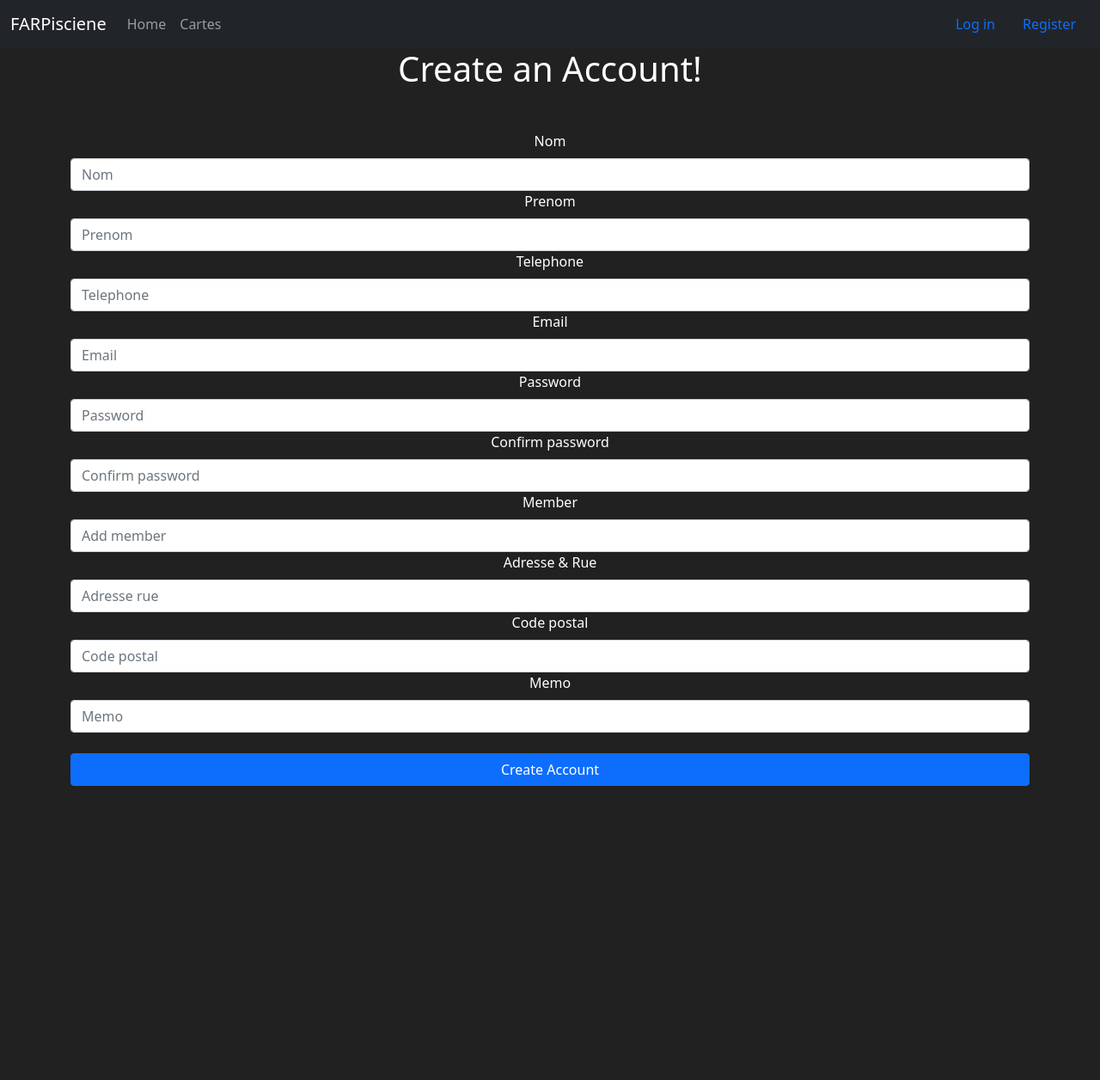
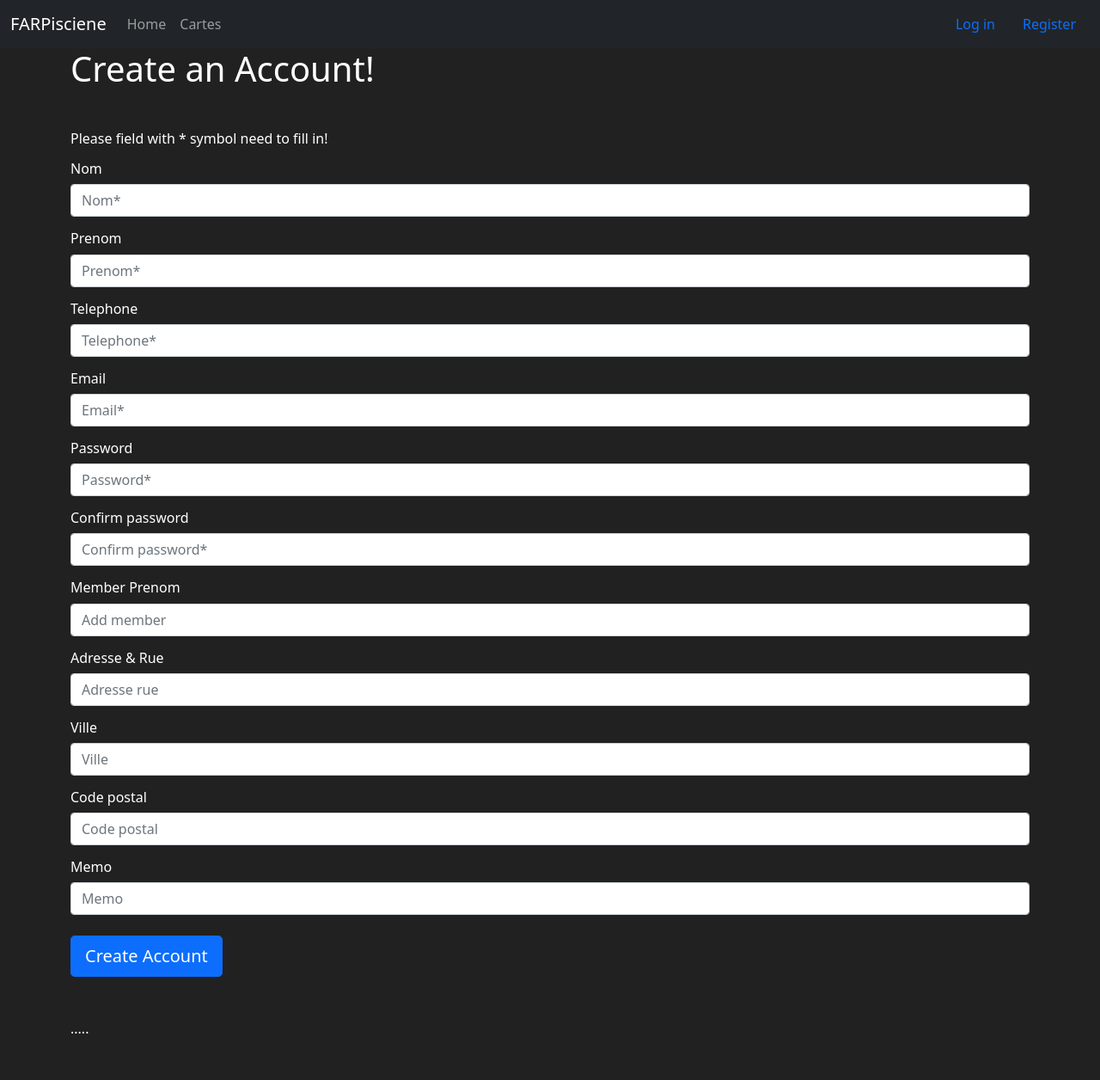
Before and after one commit to Sofiane-Bekkari/FARPiscine-project, a Flask app: page /register in a window 1280 px wide. Shown: the whole page at 86% size. Before the commit the page ends 914 px from the top, so only its background shows below. Run offline with Flask 2, Linux system fonts and the light colour scheme.

Commit message:
Added wtf-validations to form.py/Register Client + to db

```diff
--- a/far_app/Templates/register.html
+++ b/far_app/Templates/register.html
@@ -1,43 +1,53 @@
 {% extends 'layout.html' %} {% block title %} Register page {% endblock %} {%
 block body %}
-<body class="text-center">
+<body>
     <div class="container">
         <h1 class="mb-5">Create an Account!</h1>
-        <form action="POST" class="form-register" style="color: white">
+        <h6 class="mb-3">Please field with * symbol need to fill in!</h6>
+        <form method="POST" class="form-register" style="color: white">
+            <!--SECURITY-TAG-->
+            {{ form.hidden_tag() }}
             <!--NOM-->
-            {{ form.nom.label() }}
-            {{ form.nom(class="form-control mt-2", placeholder="Nom") }}
+            <h6>{{ form.nom.label() }}</h6>
+            {{ form.nom(class="form-control mt-2", placeholder="Nom*") }}
             <!--PRENOM-->
-            {{ form.prenom.label() }}
-            {{ form.prenom(class="form-control mt-2", placeholder="Prenom") }}
+            <h6 class="mt-3">{{ form.prenom.label() }}</h6>
+            {{ form.prenom(class="form-control mt-2", placeholder="Prenom*") }}
             <!--PHONE-->
-            {{ form.telephone.label() }}
-            {{ form.telephone(class="form-control mt-2", placeholder="Telephone") }}
+            <h6 class="mt-3">{{ form.telephone.label() }}</h6>
+            {{ form.telephone(class="form-control mt-2", placeholder="Telephone*") }}
             <!--EMAIL-->
-            {{ form.email.label() }}
-            {{ form.email(class="form-control mt-2", placeholder="Email") }}
+            <h6 class="mt-3">{{ form.email.label() }}</h6>
+            {{ form.email(class="form-control mt-2", placeholder="Email*") }}
             <!--PASSWORD-->
-            {{ form.password1.label() }}
-            {{ form.password1(class="form-control mt-2", placeholder="Password") }}
+            <h6 class="mt-3">{{ form.password1.label() }}</h6>
+            {{ form.password1(class="form-control mt-2", placeholder="Password*") }}
             <!--PASSWORD2-->
-            {{ form.password2.label() }}
-            {{ form.password2(class="form-control mt-2", placeholder="Confirm password") }}
+            <h6 class="mt-3">{{ form.password2.label() }}</h6>
+            {{ form.password2(class="form-control mt-2", placeholder="Confirm password*") }}
             <!--ADD-MEM-->
-            {{ form.add_member.label() }}
+            <h6 class="mt-3">{{ form.add_member.label() }}</h6>
             {{ form.add_member(class="form-control mt-2", placeholder="Add member") }}
             <!--ADDRESS-->
-            {{ form.adresse_rue.label() }}
+            <h6 class="mt-3">{{ form.adresse_rue.label() }}</h6>
             {{ form.adresse_rue(class="form-control mt-2", placeholder="Adresse rue") }}
+            <!--ADDRESS-->
+            <h6 class="mt-3">{{ form.ville.label() }}</h6>
+            {{ form.ville(class="form-control mt-2", placeholder="Ville") }}
             <!--CODEPOSTAL-->
-            {{ form.code_postal.label() }}
-            {{ form.code_postal(class="form-control mt-2", placeholder="Code postal") }}
+            <h6 class="mt-3">{{ form.code_postal.label() }}</h6>
+            {{ form.code_postal(class="form-control mt-2", minlength="12", placeholder="Code postal") }}
             <!--MEMO-->
-            {{ form.memo.label() }}
+            <h6 class="mt-3">{{ form.memo.label() }}</h6>
             {{ form.memo(class="form-control mt-2", placeholder="Memo") }}
             <!--SUBMIT-->
             <br>
+            {{form.submit(class="btn btn-lg btn-primary")}}
             <div class="d-grid gap-2">
-                {{form.submit(class="btn btn-primary", type="button")}}
+            </div>
+            <!--ADDSPACING-->
+            <div class="mt-5 mb-5">
+              .....
             </div>
         </form>
     </div>
--- a/far_app/__init__.py
+++ b/far_app/__init__.py
@@ -7,3 +7,5 @@ app = Flask(__name__)
 app.config['SQLALCHEMY_DATABASE_URI'] = 'sqlite:///farpiscien.db'
 app.config['SECRET_KEY'] = '41caeef9044a11a7e38c4834'
 db = SQLAlchemy(app)
+
+from far_app import routes
--- a/far_app/forms.py
+++ b/far_app/forms.py
@@ -1,17 +1,18 @@
 from flask_wtf import FlaskForm
 from wtforms import StringField, PasswordField, SubmitField
+from wtforms.validators import Length, EqualTo, Email, DataRequired
 
 # REGISTER CLIENT FROM
 
 
 class RegisterForm(FlaskForm):
-    nom = StringField(label='Nom')
-    prenom = StringField(label='Prenom')
-    telephone = StringField(label='Telephone')
-    email = StringField(label='Email')
-    password1 = PasswordField(label='Password')
-    password2 = PasswordField(label='Confirm password')
-    add_member = StringField(label='Member')
+    nom = StringField(label='Nom', validators=[Length(min=3, max=30), DataRequired()])
+    prenom = StringField(label='Prenom', validators=[Length(min=3, max=30), DataRequired()])
+    telephone = StringField(label='Telephone', validators=[Length(min=10), DataRequired()])
+    email = StringField(label='Email', validators=[Email(), DataRequired()])
+    password1 = PasswordField(label='Password', validators=[Length(min=6), DataRequired()])
+    password2 = PasswordField(label='Confirm password', validators=[EqualTo('password1') , DataRequired()])
+    add_member = StringField(label='Member Prenom')
     adresse_rue = StringField(label='Adresse & Rue')
     ville = StringField(label='Ville')
     code_postal = StringField(label='Code postal')
--- a/far_app/routes.py
+++ b/far_app/routes.py
@@ -1,7 +1,8 @@
 from far_app import app
-from flask import render_template
-from far_app.models import Carte
+from flask import render_template, redirect, url_for
+from far_app.models import Carte, Client
 from far_app.forms import RegisterForm
+from far_app import db
 
 
 # HOME/INDEX PAGE
@@ -22,8 +23,32 @@ def carte_page():
 # RESGISTER CLIENT
 
 
-@app.route('/register')
+@app.route('/register', methods=['GET', 'POST'])
 def register_page():
 
     form = RegisterForm()
+    if form.validate_on_submit():
+        # TRY TO CREATE ALL CLIENT DATA
+        client_to_create = Client(nom=form.nom.data,
+                                  prenom=form.prenom.data,
+                                  telephone=form.telephone.data,
+                                  email=form.email.data,
+                                  password_hash=form.password1.data,
+                                  add_member=form.add_member.data,
+                                  adresse_rue=form.adresse_rue.data,
+                                  ville=form.ville.data,
+                                  code_postal=form.code_postal.data,
+                                  memo=form.memo.data
+                                  )
+        db.session.add(client_to_create)
+        db.session.commit()
+        # REDIRECT TO CARTE PAGE TO SHOP
+        return redirect(url_for('carte_page'))
+
+    #CHECK IF THERE ERROR ON VALIDATION
+    if form.errors != {}:
+        for err_msg in form.errors.values():
+            #TRY TO GET THESE ERRORS
+            print(f'There Was an Errors: {err_msg}')
+
     return render_template('register.html', form=form)
--- a/run.py
+++ b/run.py
@@ -1,6 +1,6 @@
 # THIS FOR RUN APP
 from far_app import app
-from far_app import routes
+#from far_app import routes
 
 # Check if run.py file has excuted file directly
 if __name__ == '__main__':
```
Also changed, not shown: far_app/farpiscien.db.
